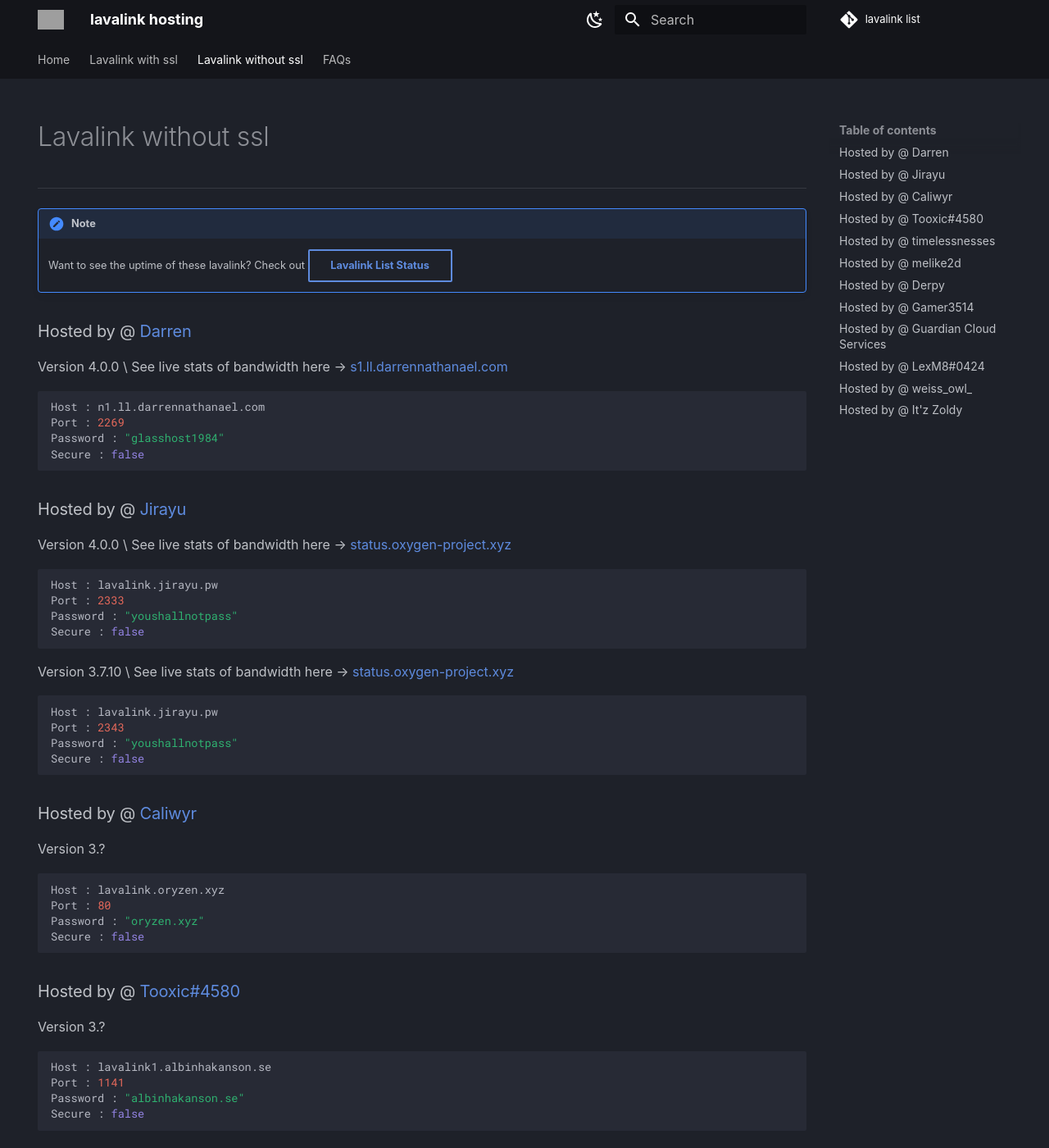
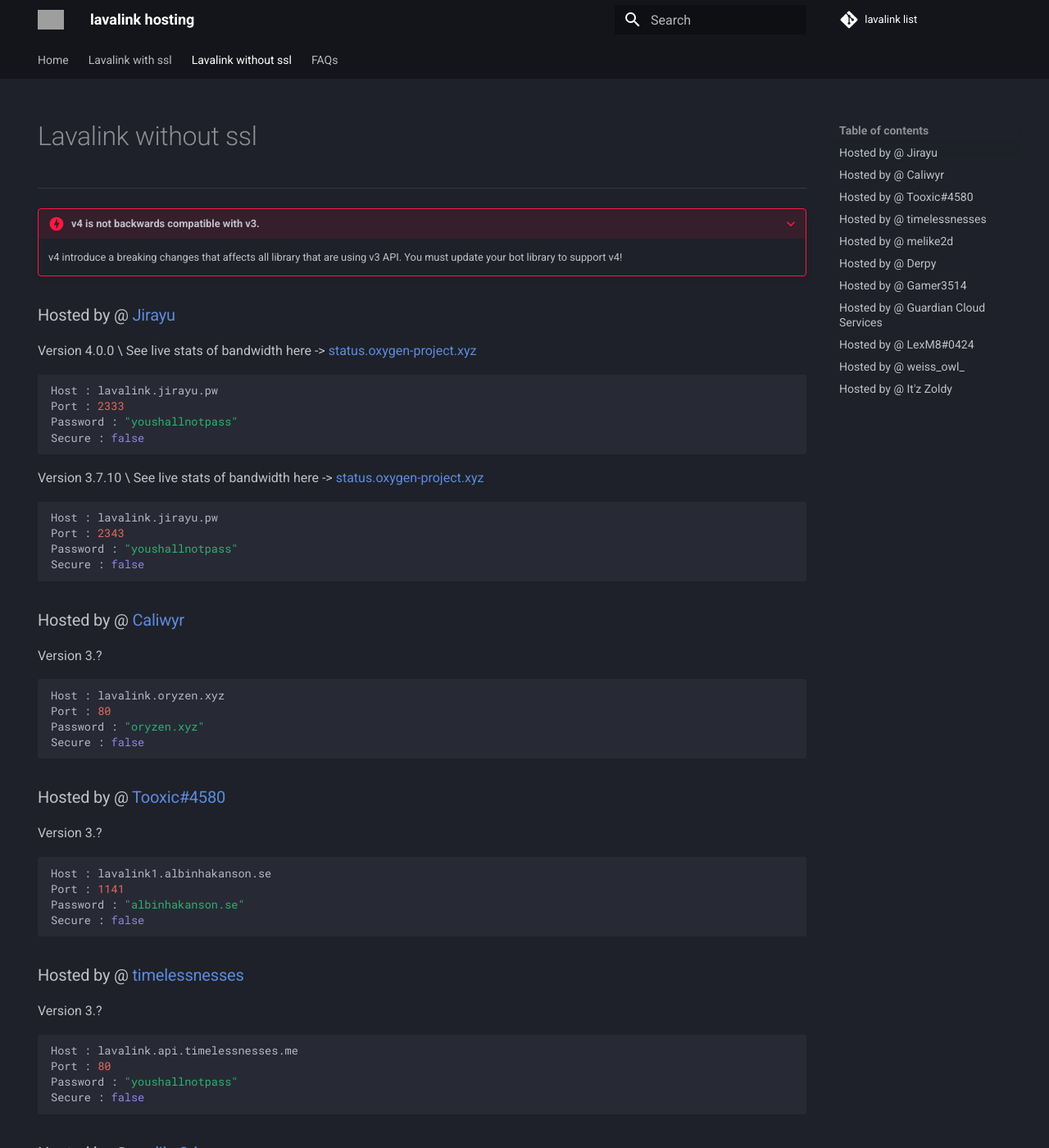
Before and after one commit to DarrenOfficial/lavalink-list, an MkDocs documentation site: the page built from docs/NoSSL/lavalink-without-ssl.md, in a window 1280 px wide and 1400 px high. Shown: the whole window at 82% size. Built offline with MkDocs 1.6.1 and Material for MkDocs 9.7.7, drawn with Linux system fonts in a browser that asks for light colours; comment, search, counter and statistics services are not loaded; a style sheet for code colours, icons or effects is not loaded; grey boxes are pictures that could not be loaded.

````diff
--- a/docs/NoSSL/lavalink-without-ssl.md
+++ b/docs/NoSSL/lavalink-without-ssl.md
@@ -8,20 +8,12 @@ description: Without SSL should work out of the box!
 
 ---
 
-!!! note
 
-    Want to see the uptime of these lavalink? Check out
-    [Lavalink List Status](https://uptime-is.darrennathanael.com/status/lavalink-servers){ .md-button }
+???+ danger "v4 is not backwards compatible with v3."
 
+    v4 introduce a breaking changes that affects all library that are using v3 API.
+    You must update your bot library to support v4!
 
-### Hosted by @ [Darren](https://discord.glasshost.net)
-Version 4.0.0 \ See live stats of bandwidth here -> [s1.ll.darrennathanael.com](https://s1.ll.darrennathanael.com/)
-```bash
-Host : n1.ll.darrennathanael.com
-Port : 2269
-Password : "glasshost1984"
-Secure : false
-```
 
 ### Hosted by @ [Jirayu](https://jirayu.pw)
 Version 4.0.0 \ See live stats of bandwidth here -> [status.oxygen-project.xyz](https://status.oxygen-project.xyz/report/uptime/8ee583cbc3725d27cc8d0134bad5a5ca/)
--- a/mkdocs.yml
+++ b/mkdocs.yml
@@ -8,26 +8,15 @@ edit_uri: 'https://github.com/DarrenOfficial/lavalink-list/edit/main/docs'
 
 
 theme:
+  name: material
   palette:
-    - scheme: slate
-      primary: 'black'
-      accent: 'green'
-      toggle:
-        icon: material/weather-night
-        name: Switch to light mode
-    - scheme: default
-      primary: 'teal'
-      accent: 'green'
-      toggle:
-        icon: material/weather-sunny
-        name: Switch to dark mode
-  name: 'material'
+    primary: black
+    accent: deep orange
+    scheme: slate
   custom_dir: overrides
   logo: 'https://cdn.darrennathanael.com/assets/java/springboot.svg'
   include_search_page: false
   search_index_only: true
-  theme:
-  font: false
   favicon:
     'https://cdn.darrennathanael.com/assets/lavalinklist/favicon.ico'
   features:
@@ -43,6 +32,9 @@ theme:
     - navigation.tabs
     - search.highlight
     - search.suggest
+    - attr_list
+    - def_list
+    - footnotes
 markdown_extensions:
   - meta
   - admonition
@@ -71,6 +63,10 @@ extra:
 copyright: 'Copyright &copy; Darren Nathanael'
 plugins:
   - search
+  - tags
+  - git-authors
+  - git-revision-date-localized:
+      enable_creation_date: true
   # - toc-sidebar
   - minify:
       minify_html: true
--- a/overrides/main.html
+++ b/overrides/main.html
@@ -2,35 +2,9 @@
 
 {% block extrahead %}
 <!-- I open my eyes and it's November, And I am in a freight elevator. And I'm in Las Vegas, but I haven't won any money, And everyone here is wearing clothing that I find confusing, And I wonder if they've won any money. -->
-<!-- Matomo -->
-<script>
-  var _paq = window._paq = window._paq || [];
-  /* tracker methods like "setCustomDimension" should be called before "trackPageView" */
-  _paq.push(['trackPageView']);
-  _paq.push(['enableLinkTracking']);
-  (function() {
-    var u="//cc.darrenofficial.com/";
-    _paq.push(['setTrackerUrl', u+'matomo.php']);
-    _paq.push(['setSiteId', '3']);
-    var d=document, g=d.createElement('script'), s=d.getElementsByTagName('script')[0];
-    g.async=true; g.src=u+'matomo.js'; s.parentNode.insertBefore(g,s);
-  })();
-</script>
-<noscript><p><img src="//cc.darrenofficial.com/matomo.php?idsite=3&amp;rec=1" style="border:0;" alt="" /></p></noscript>
-<!-- End Matomo Code -->
 
-<!-- Fonts -->
-<link rel="preconnect" href="https://fonts.gstatic.com" crossorigin>
-<link rel="preconnect" href="https://r2.darrenofficial.com" crossorigin>
-<link rel="stylesheet" type="text/css" href="https://r2.darrenofficial.com/gateway-primary-font.css">
-<link rel="stylesheet" href="https://fonts.googleapis.com/css?family=Roboto+Mono:400,400i,700,700i&display=fallback">
-
-<style>
-  :root {
-  --md-text-font: "Gotham SSm A";
-  --md-code-font: "Roboto Mono";
-}
-</style>
+<!-- Privacy Friendly Analytics -->
+<script async src="https://stats.glasshost.net/script.js" data-website-id="6d9cb4b7-d565-4f6f-a265-22ab351788c3"></script>
 
 <script async src="https://media.ethicalads.io/media/client/ethicalads.min.js"></script>
 
````
Also changed, not shown: docs/FAQ/frequently-asked-questions.md (+1 -3 lines), docs/SSL/lavalink-with-ssl.md (+3 -3 lines), docs/index.md (+3 -0 lines), requirements.txt (+14 -6 lines).
